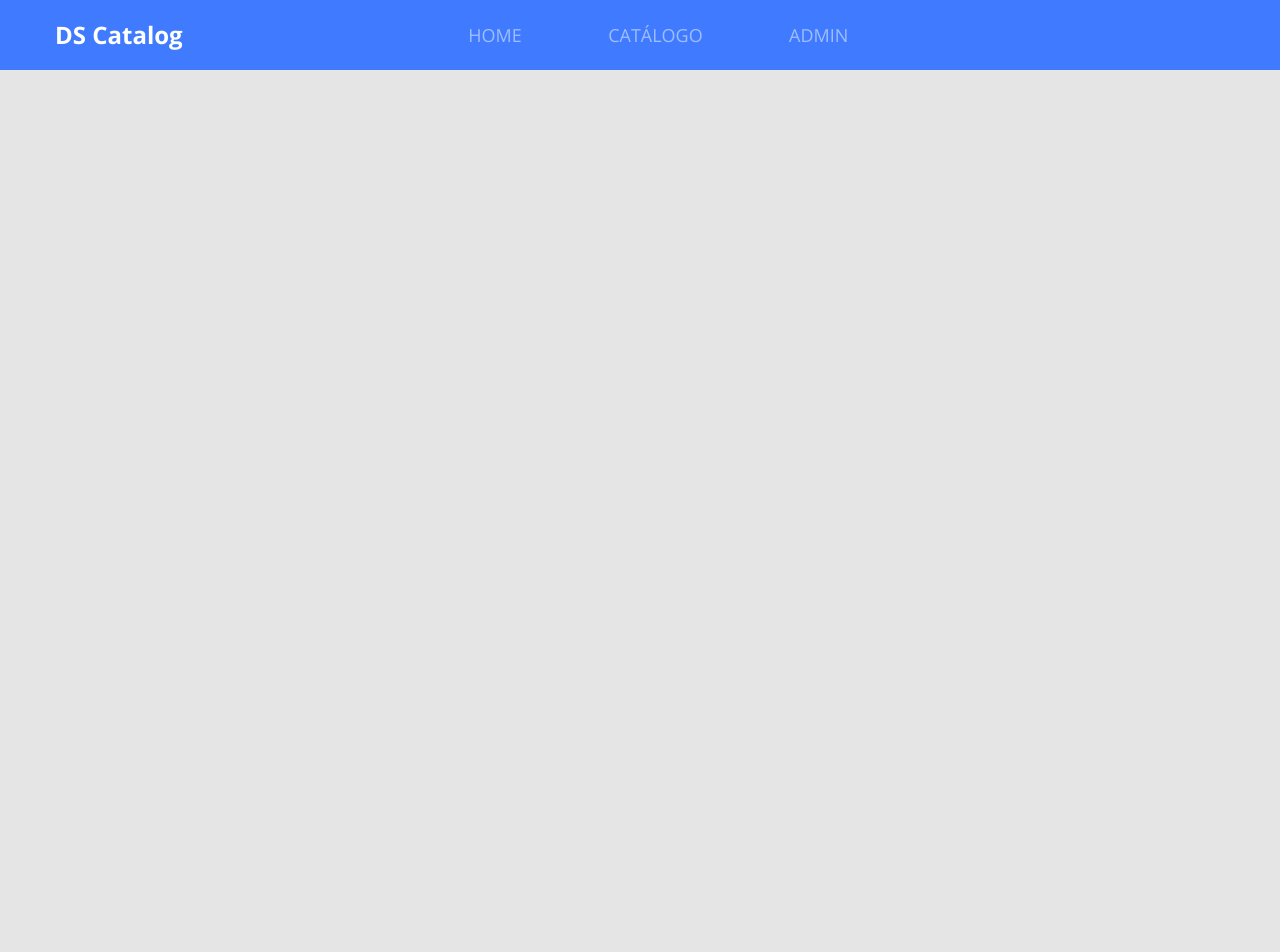
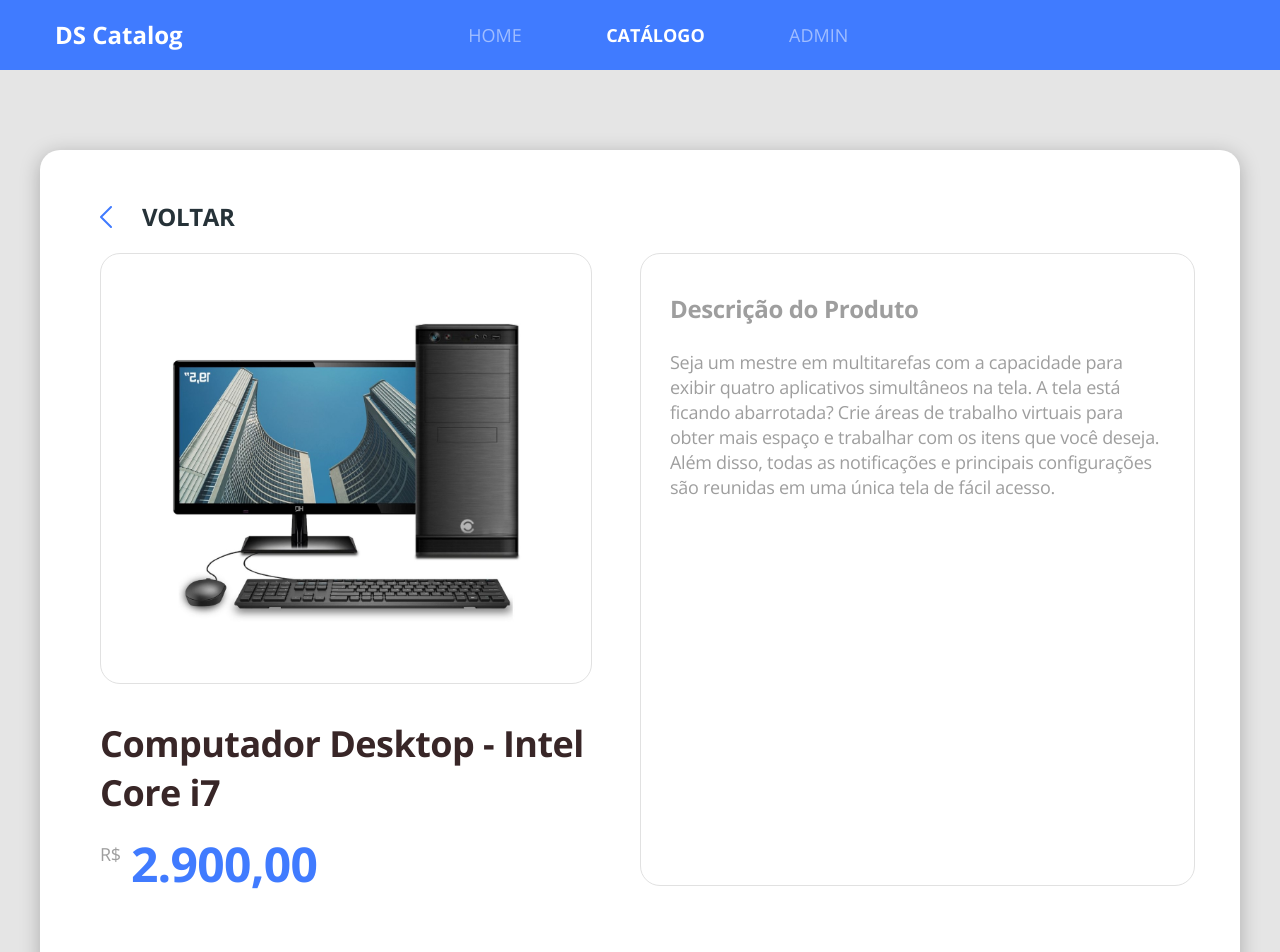
Before and after one commit to AlvaroPotel/dscatalog-bootcamp-devsuperior, a React (Create React App) app in the folder front-web/: page /products/1 in a window 1280 px wide. Shown: the top 952 px of the page. Before the commit the page ends 800 px from the top, so only its background shows below. Built offline with nearby package versions, Linux system fonts and the light colour scheme.

Commit message:
Add Product Details

```diff
--- a/front-web/src/Routes.tsx
+++ b/front-web/src/Routes.tsx
@@ -3,6 +3,7 @@
 import Navbar from './core/components/Navbar';
 import Admin from './pages/Admin';
 import Catalog from './pages/Catalog';
+import ProductDetails from './pages/Catalog/components/ProductDetails';
 import Home from './pages/Home';
 
 const Routes = () => (
@@ -12,8 +13,11 @@
             <Route path="/" exact>
                 <Home />
             </Route>
-            <Route path="/catalog">
+            <Route path="/products" exact>
                 <Catalog />
+            </Route>
+            <Route path="/products/:productId">
+                <ProductDetails />
             </Route>
             <Route path="/admin">
                 <Admin />
--- a/front-web/src/core/components/ButtonIcon/styles.scss
+++ b/front-web/src/core/components/ButtonIcon/styles.scss
@@ -7,9 +7,10 @@
 
 .btn-icon-content {
     width: 70px;
-    background: #33569B;
+    background-color: #33569B;
     border-radius: 0px 10px 10px 0px;
     display: flex;
     align-items: center;
     justify-content: center;
+    color: #FFF;
 }
--- a/front-web/src/core/components/Navbar/index.tsx
+++ b/front-web/src/core/components/Navbar/index.tsx
@@ -17,7 +17,7 @@
                     </NavLink>
                 </li>
                 <li>
-                    <NavLink to="/catalog" activeClassName="active">
+                    <NavLink to="/products" activeClassName="active">
                         CATÁLOGO
                     </NavLink>
                 </li>
--- /dev/null
+++ b/front-web/src/core/components/ProductPrice/index.tsx
@@ -0,0 +1,19 @@
+import React from 'react';
+import './styles.scss';
+
+type Props ={
+    price: string;
+}
+
+const ProductPrice = ({price }: Props) => (
+
+    <div className="product-price-container">
+        <span className="product-currency">R$</span>
+        <h3 className="product-price">
+            {price}
+        </h3>
+    </div>
+
+);
+
+export default ProductPrice;
--- /dev/null
+++ b/front-web/src/core/components/ProductPrice/styles.scss
@@ -0,0 +1,20 @@
+.product-price-container{
+    display: flex;
+    margin-top: 25px;
+
+}
+
+.product-currency{
+    font-size: 18px;
+    line-height: 25px;
+    letter-spacing: -0.015em;
+    color: #9E9E9E;
+}
+
+.product-price{
+    font-size: 32px;
+    line-height: 44px;
+    letter-spacing: -0.015em;
+    color: #407BFF;
+    margin-left: 10px;
+}
--- a/front-web/src/pages/Catalog/components/ProductCard/index.tsx
+++ b/front-web/src/pages/Catalog/components/ProductCard/index.tsx
@@ -1,5 +1,6 @@
 import React from 'react';
 import { ReactComponent as ProductImage } from '../../../../core/assets/images/product-image.svg';
+import ProductPrice from '../../../../core/components/ProductPrice';
 import './styles.scss';
 
 const ProductCard = () => (
@@ -9,10 +10,7 @@
             <h6 className="product-name">
                 Computador Desktop - Intel Core i7
             </h6>
-            <div className="product-price-container">
-                <span className="product-currency">R$</span>
-                <h3 className="product-price">2.779,00</h3>
-            </div>
+            <ProductPrice price="2.779,00"/>
         </div>
     </div>
 );
--- a/front-web/src/pages/Catalog/components/ProductCard/styles.scss
+++ b/front-web/src/pages/Catalog/components/ProductCard/styles.scss
@@ -15,25 +15,5 @@
     font-size: 18px;
     line-height: 25px;
     letter-spacing: -0.015em;
+    color: #263238
 }
-
-.product-price-container{
-    display: flex;
-    margin-top: 25px;
-
-}
-
-.product-currency{
-    font-size: 18px;
-    line-height: 25px;
-    letter-spacing: -0.015em;
-    color: #9E9E9E;
-}
-
-.product-price{
-    font-size: 32px;
-    line-height: 44px;
-    letter-spacing: -0.015em;
-    color: #407BFF;
-    margin-left: 10px;
-}
--- /dev/null
+++ b/front-web/src/pages/Catalog/components/ProductDetails/index.tsx
@@ -0,0 +1,46 @@
+import React from 'react';
+import { ReactComponent as ArrowIcon } from '../../../../core/assets/images/arrow.svg';
+import { ReactComponent as ProductImage } from '../../../../core/assets/images/product-image.svg';
+import { useParams } from 'react-router';
+
+import './styles.scss';
+import { Link } from 'react-router-dom';
+import ProductPrice from '../../../../core/components/ProductPrice';
+
+type ParamsType ={
+    productId: string;
+}
+
+const ProductDetails = () => {
+    let { productId } = useParams<ParamsType>();
+
+    return (
+        <div className="product-details-container">
+            <div className="card-base border-radius-20 product-details">
+                <Link to="/products" className="product-details-goback" >
+                    <ArrowIcon className="icon-goback"/>
+                    <h1 className="text-goback">voltar</h1>
+                </Link>
+
+                <div className="row">
+                    <div className="col-6 pr-5">
+                        <div className="product-details-cards text-center">
+                            <ProductImage className="product-details-image"/>
+                        </div>
+                        <h1 className="product-details-name">Computador Desktop - Intel Core i7</h1>
+                        <ProductPrice price="2.900,00"/>
+                    </div>
+                    <div className="col-6 product-details-cards">
+                        <h1 className="product-description-title">Descrição do Produto</h1>
+                        <p className="product-description-text">Seja um mestre em multitarefas com a capacidade para exibir quatro aplicativos simultâneos na tela. A tela está ficando abarrotada? Crie áreas de trabalho virtuais para obter mais espaço e trabalhar com os itens que você deseja. Além disso, todas as notificações e principais configurações são reunidas em uma única tela de fácil acesso.</p>
+                    </div>
+                </div>
+            </div>
+
+
+
+        </div>
+    );
+};
+
+export default ProductDetails;
--- /dev/null
+++ b/front-web/src/pages/Catalog/components/ProductDetails/styles.scss
@@ -0,0 +1,66 @@
+.product-details-container{
+    margin-top: 40px;
+    padding: 40px 40px 0px 40px;
+}
+
+.product-details{
+    padding: 50px 60px 90px 60px;
+
+}
+
+.product-details-goback{
+    display: flex;
+    align-items: center;
+    margin-bottom: 20px;
+}
+
+.icon-goback{
+    transform: rotate(-180deg);
+    color: #407BFF;
+    margin-right: 30px;
+}
+
+.text-goback{
+    font-size: 24px;
+    line-height: 33px;
+    letter-spacing: -0.015em;
+    color: #263238;
+    text-transform: uppercase;
+}
+
+.product-details-cards{
+    border: 1px solid #E1E1E1;
+    border-radius: 20px;
+    padding: 38px 29px;
+}
+
+.product-details-image{
+    width: 353px;
+    height: 353px;
+}
+
+.product-description-title{
+    font-size: 24px;
+    line-height: 33px;
+    letter-spacing: -0.015em;
+    color: #9E9E9E;
+    margin-bottom: 25px;
+}
+
+.product-description-text{
+    font-size: 18px;
+    line-height: 25px;
+    letter-spacing: -0.015em;
+    color: #9E9E9E;
+}
+
+.product-details-name{
+    font-size: 36px;
+    line-height: 49px;
+    letter-spacing: -0.015em;
+    margin-top: 35px;
+}
+
+.product-details .product-price{
+    font-size: 48px;
+}
--- a/front-web/src/pages/Catalog/index.tsx
+++ b/front-web/src/pages/Catalog/index.tsx
@@ -1,4 +1,5 @@
 import React from 'react';
+import { Link } from 'react-router-dom';
 import ProductCard from './components/ProductCard';
 import './styles.scss';
 
@@ -8,15 +9,15 @@
             Catálogo de produtos
         </h1>
         <div className="catalog-products">
-            <ProductCard />
-            <ProductCard />
-            <ProductCard />
-            <ProductCard />
-            <ProductCard />
-            <ProductCard />
-            <ProductCard />
-            <ProductCard />
-            <ProductCard />
+            <Link to="/products/1"><ProductCard /></Link>
+            <Link to="/products/2"><ProductCard /></Link>
+            <Link to="/products/3"><ProductCard /></Link>
+            <Link to="/products/4"><ProductCard /></Link>
+            <Link to="/products/5"><ProductCard /></Link>
+            <Link to="/products/6"><ProductCard /></Link>
+            <Link to="/products/7"><ProductCard /></Link>
+            <Link to="/products/8"><ProductCard /></Link>
+            <Link to="/products/9"><ProductCard /></Link>
 
         </div>
     </div>
--- a/front-web/src/pages/Home/index.tsx
+++ b/front-web/src/pages/Home/index.tsx
@@ -10,7 +10,7 @@
             <div className="col-6">
                 <h1 className="text-title">Conheça o melhor <br/> catálogo de produtos</h1>
                 <p className="text-subtitle">Ajudaremos você a encontrar os melhores <br/> produtos disponíveis no mercado.</p>
-                <Link to="/catalog">
+                <Link to="/products">
                     <ButtonIcon text="inicie agora a sua busca"/>
                 </Link>
             </div>
```
Also changed, not shown: front-web/src/core/assets/images/arrow.svg.
